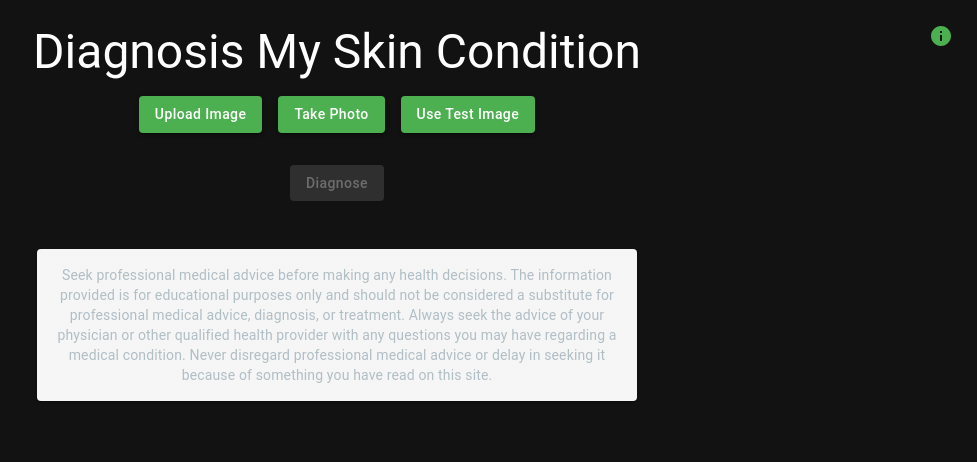
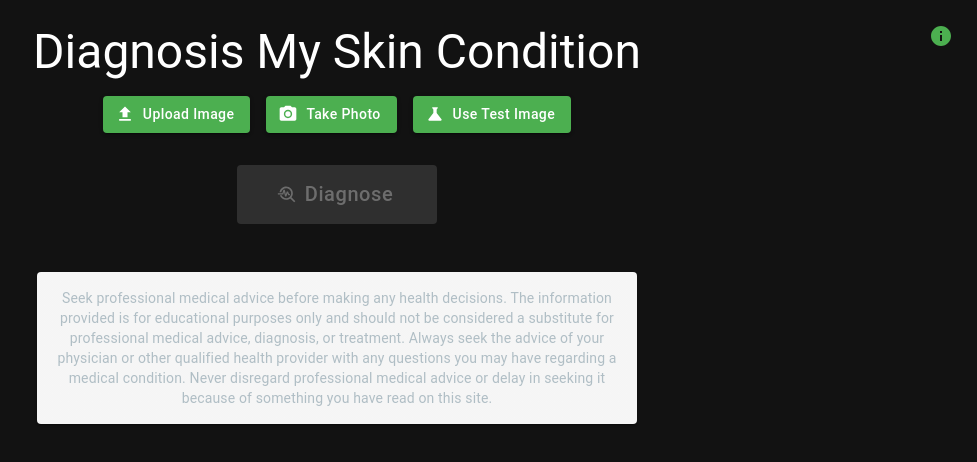
Before and after one commit to DrFelixWei/SkinDiseaseClassifier-client, a React (Vite) app: page / in a window 1280 px wide. Shown: the top 462 px of the page, without its empty margins (303-1280 px from the left). Built offline with nearby package versions, Linux system fonts and the light colour scheme; what react-auth-kit would draw is missing.

Commit message:
added button icons

```diff
--- a/src/components/Diagnosis/Input.jsx
+++ b/src/components/Diagnosis/Input.jsx
@@ -1,6 +1,7 @@
-import React, { useRef, useState } from 'react';
+import React, { useRef, useState, useEffect } from 'react';
 import { Box, Button, Modal } from '@mui/material';
 import { useTranslation } from 'react-i18next';
+import { FileUpload, PhotoCamera, Science } from '@mui/icons-material';
 
 const Input = ({ handleFileChange }) => {
   const { t } = useTranslation();
@@ -79,7 +80,9 @@ const Input = ({ handleFileChange }) => {
     <Box display="flex" flexDirection="column" alignItems="center" width="100%" gap={2}>
       <Box display="flex" justifyContent="center" gap={2} flexWrap="wrap">
 
-        <Button variant="contained" component="label">
+        <Button variant="contained" component="label"
+          startIcon={<FileUpload fontSize="medium" />}
+        >
           {t('input.upload')}
           <input
             type="file"
@@ -89,11 +92,15 @@ const Input = ({ handleFileChange }) => {
           />
         </Button>
 
-        <Button variant="contained" onClick={openCamera}>
+        <Button variant="contained" onClick={openCamera}
+          startIcon={<PhotoCamera fontSize="medium" />}
+        >
           {t('input.camera')}
         </Button>
 
-        <Button variant="contained" onClick={useTestImage}>
+        <Button variant="contained" onClick={useTestImage}
+          startIcon={<Science fontSize="medium" />}
+        >
           {t('input.test')}
         </Button>
       </Box>
--- a/src/pages/Home.jsx
+++ b/src/pages/Home.jsx
@@ -1,5 +1,6 @@
 import React, { useState } from 'react';
 import { Box, Button, Typography, CircularProgress, Paper } from '@mui/material';
+import { Troubleshoot } from '@mui/icons-material';
 import { styled } from '@mui/material/styles';
 import { useTranslation } from 'react-i18next';
 import Input from '../components/Diagnosis/Input';
@@ -84,7 +85,13 @@ const Home = () => {
         variant="contained"
         onClick={handleDiagnose}
         disabled={!file || loading}
-        sx={{ mt: 2 }}
+        sx={{
+          mt: 2,
+          padding: '12px 24px',
+          fontSize: '1.25rem',
+          minWidth: '200px',
+        }}
+        startIcon={<Troubleshoot fontSize="large" />}
       >
         {loading ? <CircularProgress size={36} color="inherit" /> : t('diagnose')}
       </Button>
```
